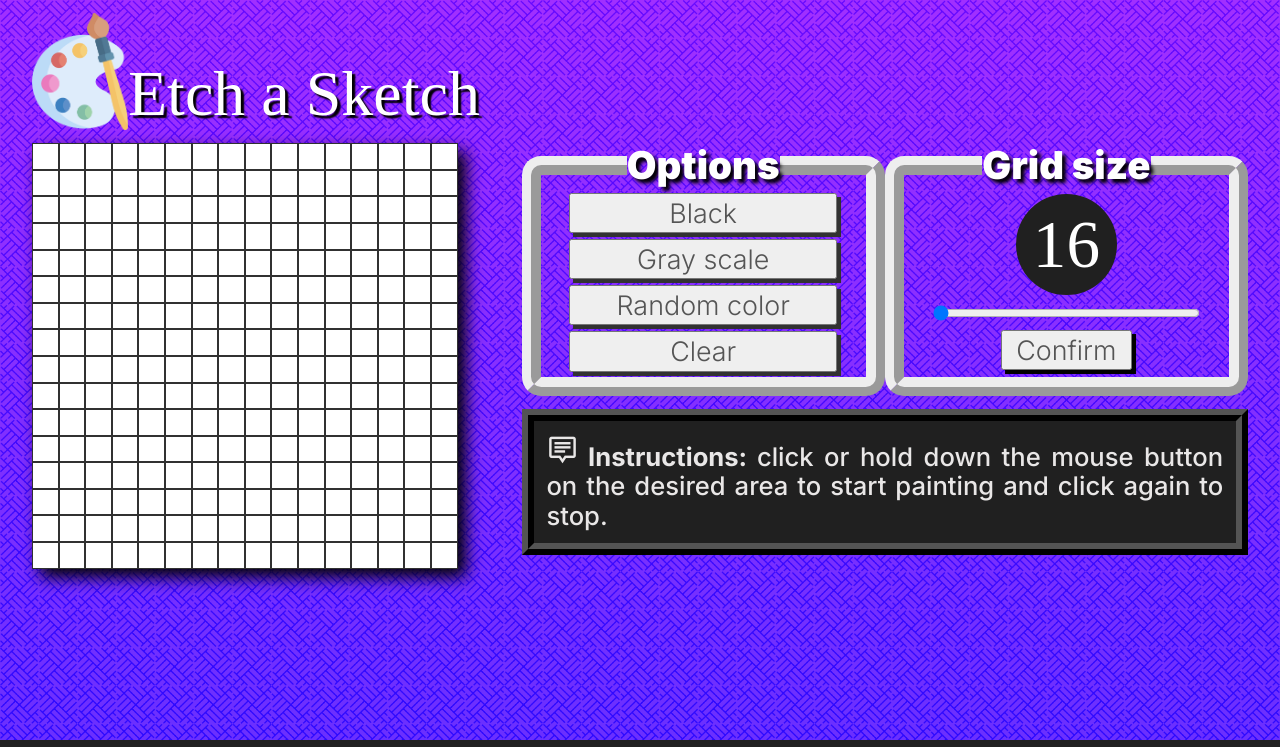
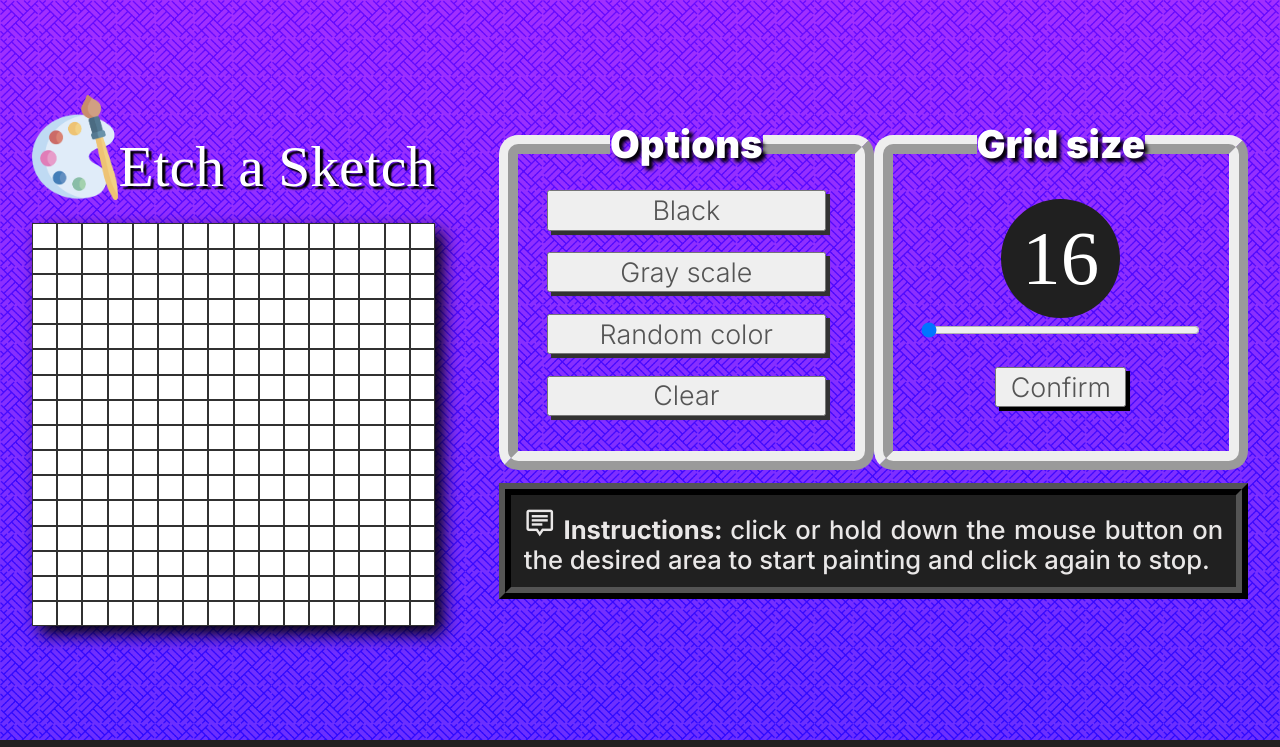
Before and after one commit to LuisAguilarG/etch-a-sketch, a plain HTML site: page index.html in a window 1280 px wide. Shown: the top 747 px of the page. Drawn offline with nearby package versions, Linux system fonts and the light colour scheme; a web font is replaced by a local one.

Commit message:
Refactor HTML and CSS code to improve readability

```diff
--- a/css/style.css
+++ b/css/style.css
@@ -26,39 +26,44 @@
 
 .main-container {
     display: flex;
+    flex-direction: column;
+    justify-content: space-evenly;
     flex: 1 0 auto;
-    flex-wrap: wrap;
-    align-content: space-evenly;
-    justify-content: center;
-    max-height: fit-content;
     margin: 0 auto;
     width: 90%;
 }
 
-.main-container > .title {
+.top .title {
     display: flex;
-    flex: 1 1 100%;
     justify-content: center;
     align-items: end;
-    margin: .2em 0 .2em;
+    margin: .2em 0 .4em;
     font-family: "Jersey 15 Charted", serif;
-    font-size: 11.5vw;
+    font-size: 13vw;
     font-weight: 400;
     font-style: normal;
-    text-align: center;
     color: #ffffff;
     text-shadow: .2rem .2rem .1rem #000000;
 }
 
-.main-container .icon {
+.title .icon {
     width: 1.5em;
-    filter: saturate(80%);
+    filter: saturate(70%);
+}
+
+.top .title:hover {
+    scale: 1.05;
 }
 
 .grid-container {
-    flex: 0 0 85%;
+    margin: 0 auto;
+    width: 80%;
     box-shadow: .5em .5em 1em #000000;
     background-color: #ffffff;
+}
+
+.grid-container:hover {
+    /* cursor: url("../images/"), auto; */
 }
 
 .grid-container .row {
@@ -72,22 +77,22 @@
     border: .1rem solid #313131;
 }
 
-.menu-container {
+.bottom {
     display: flex;
     flex-wrap: wrap;
+    margin: 1em 0;
 }
 
 .options-menu {
     display: inline-flex;
+    justify-content: center;
+    flex-direction: column;
     flex: 1 1 0;
-    flex-direction: column;
-    justify-content: space-evenly;
-    gap: .35em;
 }
 
 .options-menu,
 .grid-menu {
-    margin: 1em 0;
+    margin: 0;
     border: .5em ridge;
     border-radius: .5em;
     font-size: 6vw;
@@ -104,11 +109,10 @@
 .options-menu .option {
     font-size: .7em;
     font-weight: 300;
+    margin: .25em 0;
     padding: .1em .5em;
     color: #555555;
     box-shadow: .15em .15em 0 #323232;
-
-
 }
 
 .options-menu .option:hover {
@@ -123,7 +127,6 @@
     flex-direction: column;
     justify-content: center;
     align-items: center;
-    gap: .25em;
 }
 
 .grid-menu .range-value {
@@ -131,9 +134,9 @@
     justify-content: center;
     align-items: center;
     aspect-ratio: 1/1;
-    width: 1.5em;
+    padding: .2em;
     font-family: "Jersey 15", serif;
-    font-size: 1.75em;
+    font-size: 2em;
     background-color: #202020;
     color: #ffffff;
     border-radius: 50%;
@@ -141,6 +144,7 @@
 
 .grid-menu .grid-size {
     width: 100%;
+    margin: .1em 0 .75em;
 }
 
 .grid-menu .size-confirmation {
@@ -159,7 +163,7 @@
 
 .instructions {
     flex: 1 1 100%;
-    margin: .5em 0;
+    margin: .5em 0 0;
     padding: .5em;
     text-align: justify;
     font-size: 3.5vw;
@@ -171,7 +175,6 @@
 
 .instructions .material-symbols-outlined {
     font-size: 1.25em;
-
 }
 
 footer {
@@ -184,7 +187,7 @@
 }
 
 footer .github-link {
-    display: inline-flex;
+    display: flex;
     justify-content: center;
     align-items: center;
     gap: .5em;
@@ -229,47 +232,53 @@
     }
 
     .main-container {
+        flex-direction: row;
         width: 95%;
+        gap: 5vw;
     }
 
-    .main-container > .title {
+    .top {
+        flex: 1 1 0;
+    }
+
+    .top .title {
         justify-content: flex-start;
-        margin: .2em 0 .2em;
-        font-size: 5vw;
+        margin: 0 0 .4em;
+        font-size: 4.5vw;
+        white-space: nowrap;
     }
 
     .grid-container {
-        flex: 0 1 35%;
         height: fit-content;
+        width: 100%;
     }
 
-    .menu-container {
-        flex: 1 1 0;
-        margin-left: 5vw;
+    .top, .bottom {
+        align-content: center;
+        margin: 1em 0;
+    }
+
+    .bottom {
+        flex: 2 1 0;
     }
 
     .options-menu {
-        flex: 1 1 0;
         margin: 0;
-        gap: 0;
+    }
+
+    .options-menu .option {
+        margin: .4em 0;
     }
 
     .options-menu, .grid-menu {
         font-size: 3vw;
     }
 
-    .options-menu, .grid-menu {
-        padding: 0 .75em 0;
-    }
-
     .grid-menu {
-        flex: 1 1 0;
         margin: 0;
     }
 
     .instructions {
-        flex: 1 1 100%;
-        margin-bottom: auto;
         font-size: 2vw;
     }
 
--- a/index.html
+++ b/index.html
@@ -15,13 +15,16 @@
 <body>
     <div class="global-container">
         <div class="main-container">
-            <h1 class="title"><img class="icon" src="./images/color-palette-alt.png" alt="">Etch a Sketch</h1>
 
-            <div class="grid-container">
+            <div class="top">
+                <h1 class="title"><img class="icon" src="./images/color-palette-alt.png" alt="">Etch a Sketch</h1>
 
+                <div class="grid-container">
+
+                </div>
             </div>
 
-            <div class="menu-container">
+            <div class="bottom">
                 <fieldset class="options-menu">
                     <legend class="title">Options</legend>
                     <input type="button" value="Black" class="option">
@@ -37,7 +40,8 @@
                     <input type="button" value="Confirm" class="size-confirmation">
                 </fieldset>
 
-                <p class="instructions"><b><span class="material-symbols-outlined">tooltip_2</span> Instructions: </b>click or hold down the mouse button on the desired area to start painting and click again to stop.</p>
+                <p class="instructions"><b><span class="material-symbols-outlined">tooltip_2</span> Instructions: </b>click or
+                    hold down the mouse button on the desired area to start painting and click again to stop.</p>
             </div>
         </div>
 
```
